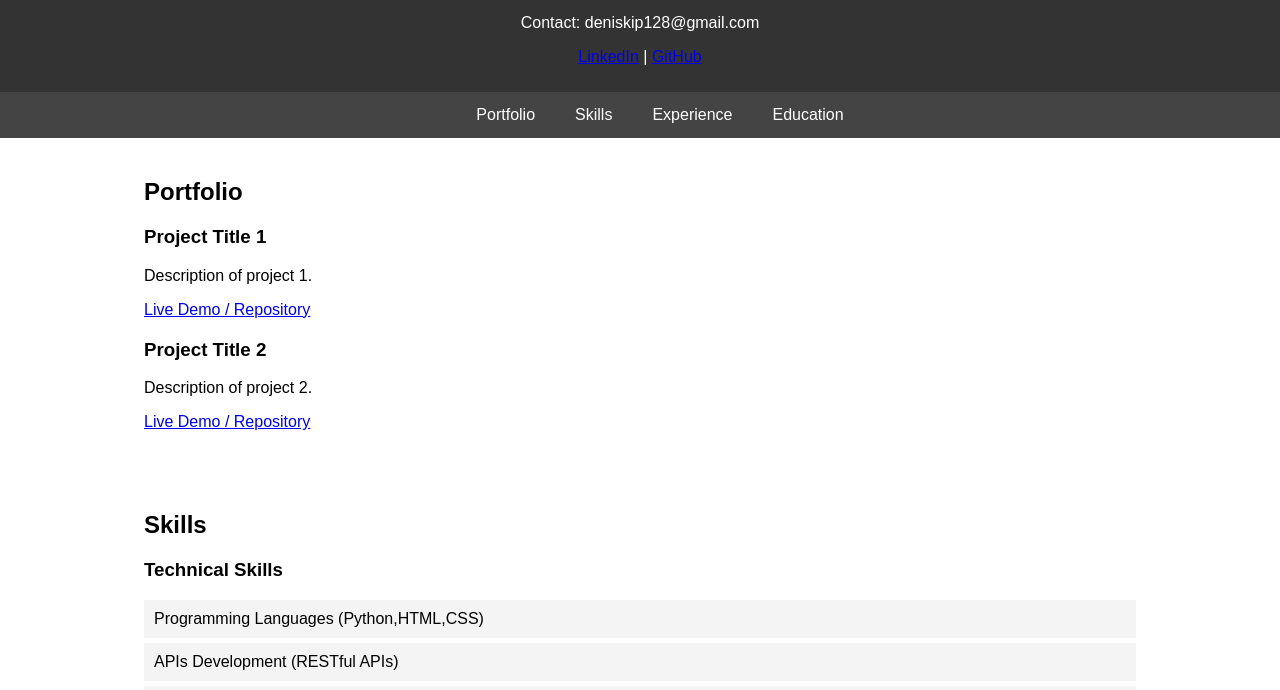
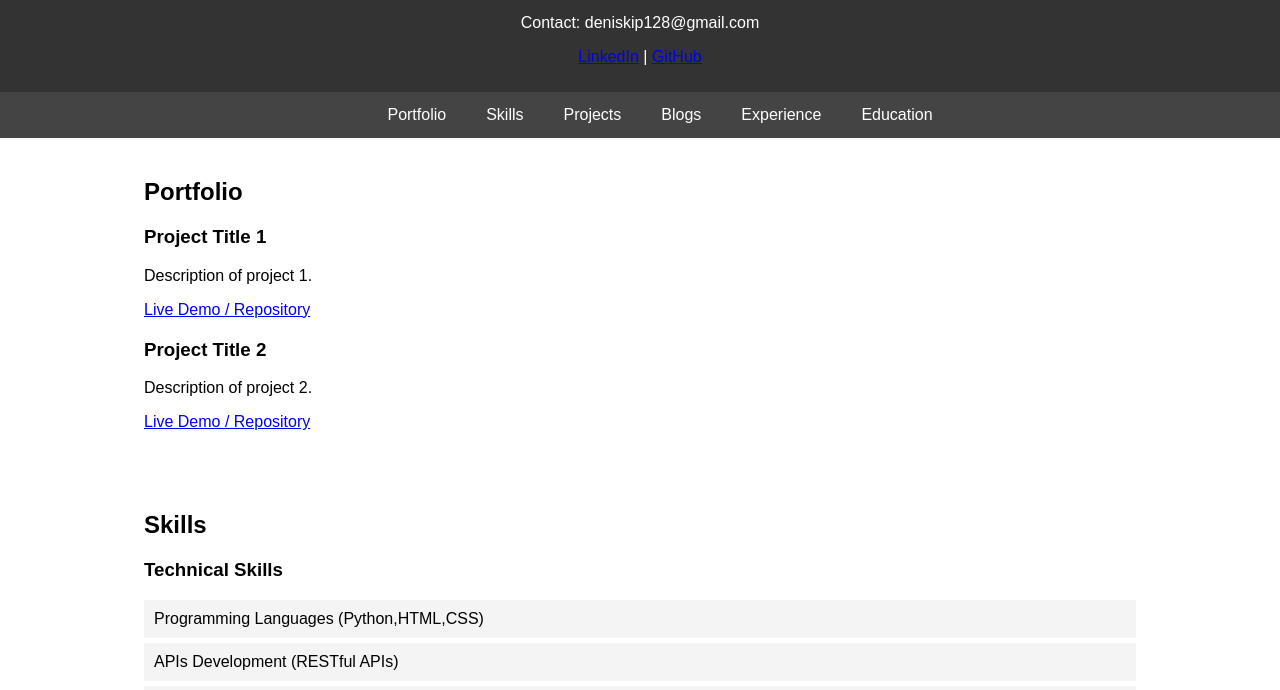
Before and after one commit to DennisKipkirui/portfolio-template1, a plain HTML site: page index.html in a window 1280 px wide. Shown: the part 110-800 px from the top of the page. Drawn offline with Linux system fonts and the light colour scheme.

```diff
--- a/index.html
+++ b/index.html
@@ -22,6 +22,8 @@
 <nav>
     <a href="#portfolio">Portfolio</a>
     <a href="#skills">Skills</a>
+    <a href="#skills">Projects</a>
+    <a href="#skills">Blogs</a>
     <a href="#experience">Experience</a>
     <a href="#education">Education</a>
 
```
